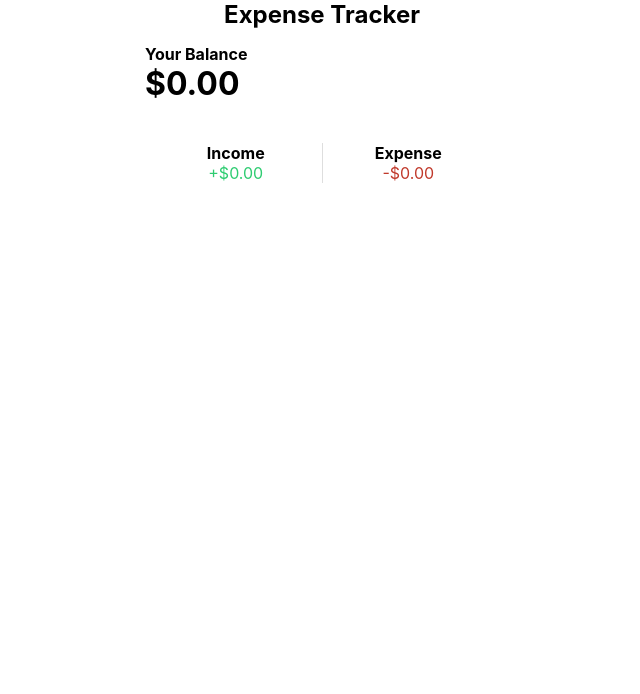
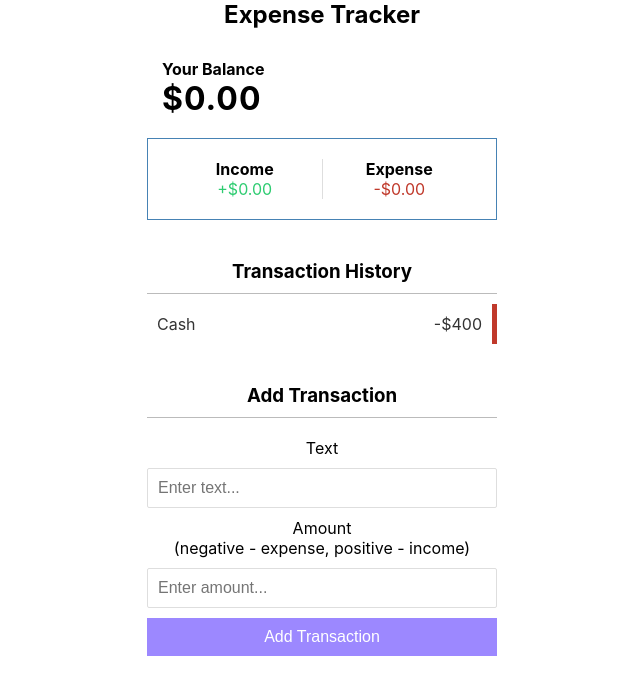
Before and after one commit to JDixon1995/Expense-Tracker-App, a React (Create React App) app: page / in a window 1280 px wide. Shown: the top 694 px of the page, without its empty margins (318-958 px from the left). Built offline with nearby package versions, Linux system fonts and the light colour scheme.

Commit message:
added TransactionList, and AddTransaction components, with styling. U/I is nearly complete.

```diff
--- a/src/App.css
+++ b/src/App.css
@@ -10,9 +10,20 @@ body {
 
 .container {
   text-align: center;
-  width: 30%;
-  margin: 0 auto;
+  width: 350px;
+  margin: 30px auto;
   padding: 0 auto;
+}
+
+h1 {
+  letter-spacing: 1px;
+  margin: 0;
+}
+
+h3 {
+  border-bottom: 1px solid #bbb;
+  padding-bottom: 10px;
+  margin: 40px 0 10px;
 }
 
 .balance-div {
@@ -20,21 +31,22 @@ body {
   margin: 15px;
 }
 
-#inc-exp-container {
+.inc-exp-container {
   background-color: #fff;
   box-shadow: var(--box-shadow);
   padding: 20px;
   display: flex;
   justify-content: space-between;
   margin: 20px 0;
+  border: 1px solid steelblue;
 }
 
-#inc-exp-container > div {
+.inc-exp-container > div {
   flex: 1;
   text-align: center;
 }
 
-#inc-exp-container > div:first-of-type {
+.inc-exp-container > div:first-of-type {
   border-right: 1px solid #dedede;
 }
 
@@ -44,10 +56,80 @@ body {
   margin: 5px 0;
 }
 
-#money-plus {
+.money-plus {
   color: #2ecc71;
 }
 
-#money-minus {
+.money-minus {
   color: #c0392b;
 }
+
+label {
+  display: inline-block;
+  margin: 10px 0;
+}
+
+input[type='text'],
+input[type='number'] {
+  border: 1px solid #dedede;
+  border-radius: 2px;
+  display: block;
+  font-size: 16px;
+  padding: 10px;
+  width: 100%;
+}
+
+.btn {
+  cursor: pointer;
+  background-color: #9c88ff;
+  box-shadow: var(--box-shadow);
+  color: #fff;
+  border: 0;
+  display: block;
+  font-size: 16px;
+  margin: 10px 0 30px;
+  padding: 10px;
+  width: 100%;
+}
+
+.btn:focus,
+.delete-btn:focus {
+  outline: 0;
+}
+
+.list {
+  list-style-type: none;
+  padding: 0;
+  margin-bottom: 40px;
+}
+
+.list li {
+  background-color: #fff;
+  box-shadow: var(--box-shadow);
+  color: #333;
+  display: flex;
+  justify-content: space-between;
+  position: relative;
+  padding: 10px;
+  margin: 10px 0;
+}
+
+.list li.minus {
+  border-right: 5px solid #c0392b;
+}
+
+.delete-btn {
+  cursor: pointer;
+  background-color: #e74c3c;
+  border: 0;
+  color: #fff;
+  font-size: 20px;
+  line-height: 20px;
+  padding: 2px 5px;
+  position: absolute;
+  top: 50%;
+  left: 0;
+  transform: translate(-100%, -50%);
+  opacity: 0;
+  transition: opacity 0.3s ease;
+}
--- a/src/App.js
+++ b/src/App.js
@@ -2,6 +2,8 @@ import './App.css';
 import Header from './components/Header'
 import Balance from './components/Balance'
 import IncomeExpense from './components/IncomeExpense'
+import TransactionList from './components/TransactionList'
+import AddTransaction from './components/AddTransaction'
 
 const App = () => {
   return (
@@ -10,6 +12,8 @@ const App = () => {
       <div className='container'>
       <Balance />
       <IncomeExpense />
+      <TransactionList />
+      <AddTransaction />
       </div>
     </div>
   );
--- /dev/null
+++ b/src/components/AddTransaction.js
@@ -0,0 +1,24 @@
+import React from 'react'
+
+const AddTransaction = () => {
+    return (
+        <div>
+            <h3>Add Transaction</h3>
+            <form>
+                <div className='form-control'>
+                    <label htmlFor='text'>Text</label>
+                    <input type='text' placeholder='Enter text...' />
+                </div>
+                <div className='form-control'>
+                    <label htmlFor='amount'
+                        >Amount <br />
+                        (negative - expense, positive - income)</label>
+                    <input type='number' placeholder='Enter amount...' />
+                </div>
+                <button className='btn'>Add Transaction</button>
+            </form>
+        </div>
+    )
+}
+
+export default AddTransaction
--- a/src/components/Balance.js
+++ b/src/components/Balance.js
@@ -4,7 +4,7 @@ const Balance = ( {balance} ) => {
     return (
         <div className='balance-div'>
             <h4>Your Balance</h4>
-            <h1 id='balance'>$0.00</h1>
+            <h1 className='balance'>$0.00</h1>
         </div>
     )
 }
--- a/src/components/IncomeExpense.js
+++ b/src/components/IncomeExpense.js
@@ -2,14 +2,14 @@ import React from 'react'
 
 const IncomeExpense = () => {
     return (
-        <div id='inc-exp-container'>
+        <div className='inc-exp-container'>
             <div>
                 <h4>Income</h4>
-                <p id='money-plus' className='money-plus' >+$0.00</p>
+                <p className='money-plus' >+$0.00</p>
             </div>
                 <div>
                 <h4>Expense</h4>
-                <p id='money-minus' className='money-minus' >-$0.00</p>
+                <p className='money-minus' >-$0.00</p>
                 </div>
         </div>
     )
--- /dev/null
+++ b/src/components/TransactionList.js
@@ -0,0 +1,16 @@
+import React from 'react'
+
+const TransactionList = () => {
+    return (
+        <>
+          <h3>Transaction History</h3>
+          <ul className="list" >
+              <li className="minus">
+                Cash <span>-$400</span><button className="delete-btn">X</button>
+              </li>
+            </ul>
+        </>
+    )
+}
+
+export default TransactionList
```
